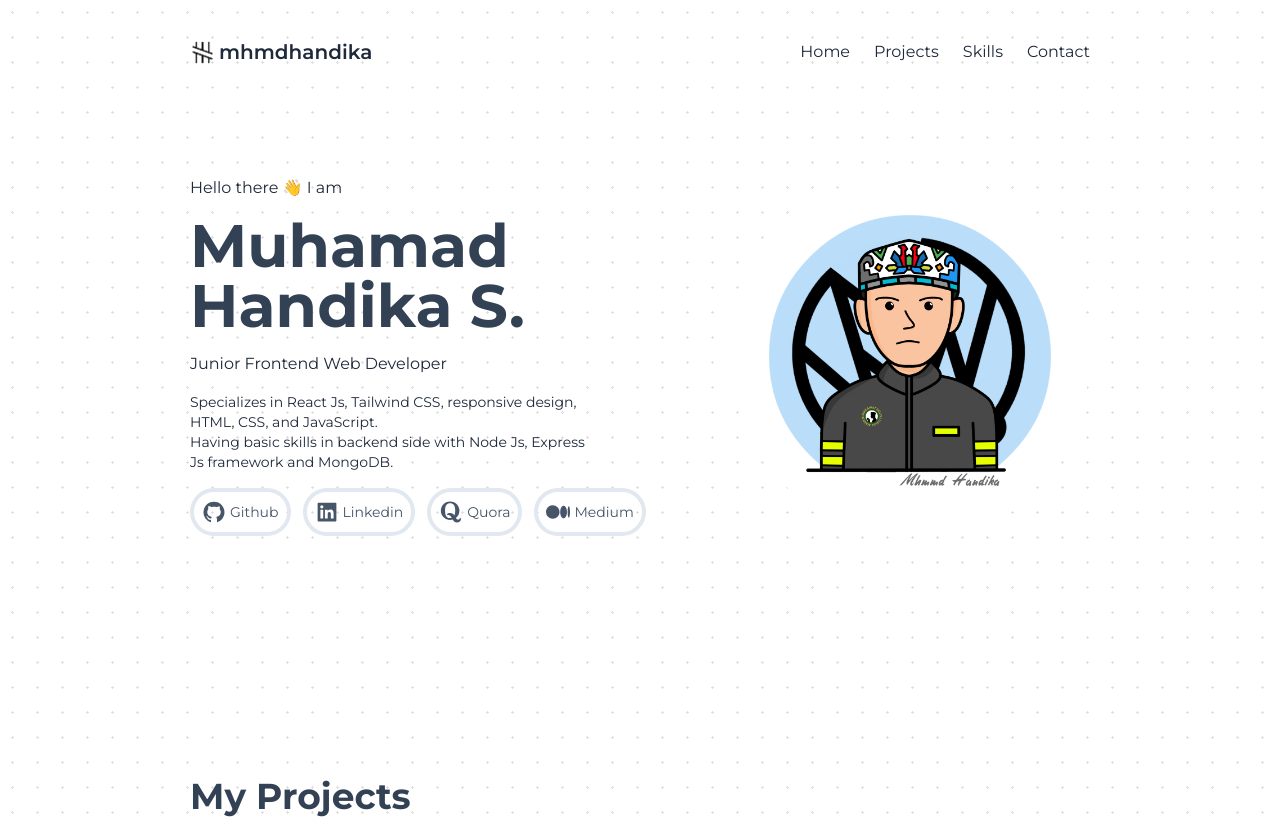
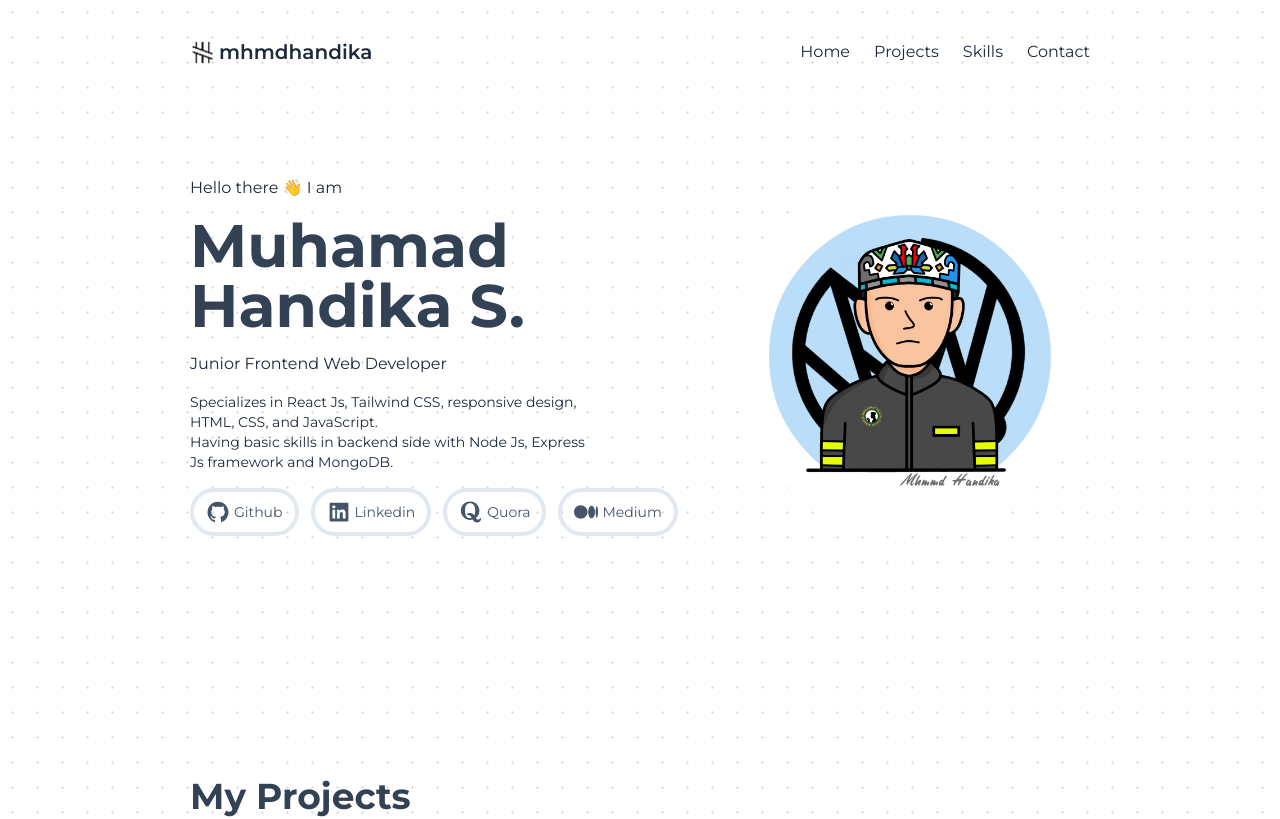
Before and after one commit to mhmmdhandika/handikas-portfolio, a React (Vite) app: page / in a window 1280 px wide. Shown: the top 819 px of the page. Built offline with nearby package versions, Linux system fonts and the light colour scheme; the HTML template or start-up script is replaced by a standard one.

Commit message:
add px-3 in socmed

```diff
--- a/src/partials/Hero.jsx
+++ b/src/partials/Hero.jsx
@@ -60,7 +60,7 @@ export default function Hero() {
                     href={url}
                     role={`${name}'s icon social media`}
                     target='blank'
-                    className='flex items-center gap-1 rounded-full border-4 border-slate-200 p-2 text-2xl text-slate-600 transition duration-300 hover:border-slate-600 hover:bg-slate-600 hover:text-white'
+                    className='flex items-center gap-1 rounded-full border-4 border-slate-200 p-2 text-2xl text-slate-600 transition duration-300 hover:border-slate-600 hover:bg-slate-600 hover:text-white sm:px-3'
                   >
                     <span>{icon}</span>
                     <span className='hidden text-sm sm:inline'>{name}</span>
```
